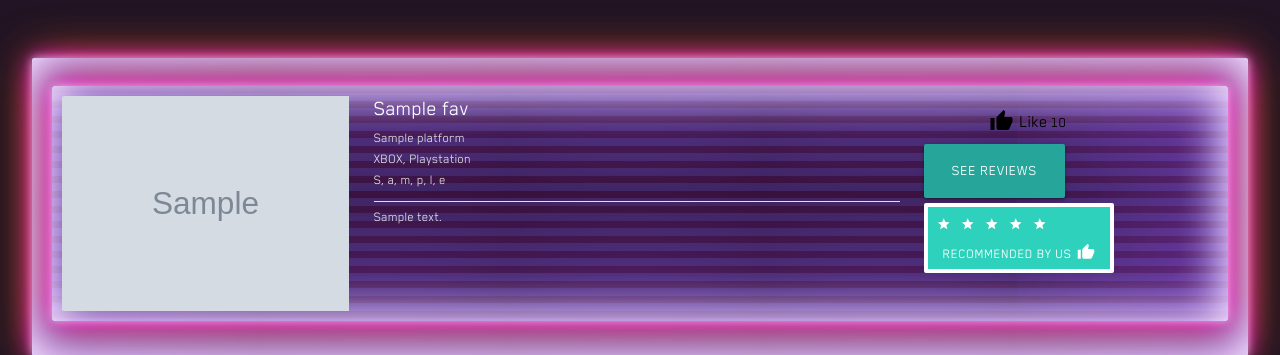
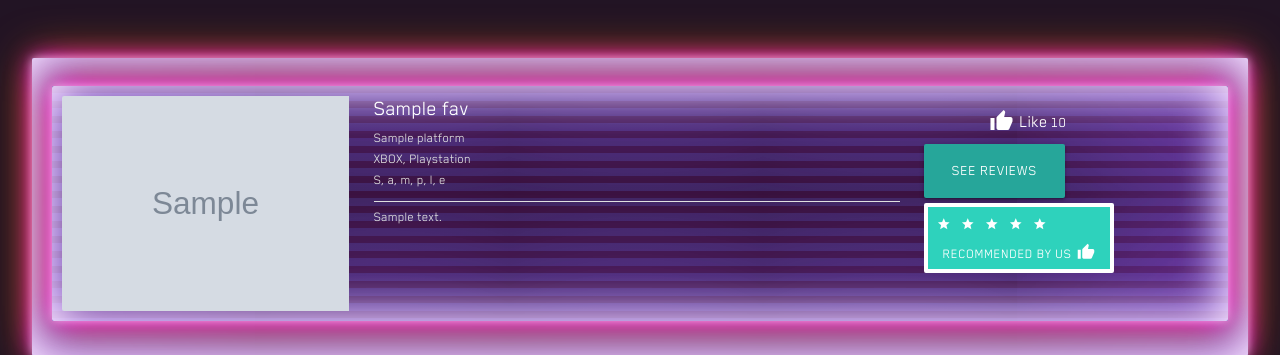
Before and after one commit to EllenSt264/my-Next-Game, a Flask app: template templates/games-favourites.html in a window 1280 px wide. Shown: the part 2346-2701 px from the top of the page. Run offline with Flask 2, Linux system fonts and the light colour scheme; the template is opened without the code that fills it: most values are stand-ins (such as "Sample title", 1, 10 or a date in 2020); grey boxes marked "Sample" are stand-in pictures; some libraries are stand-ins or nearby versions.

Commit message:
Update Recommended tags and Like btn for Favourites page

```diff
--- a/templates/games-favourites.html
+++ b/templates/games-favourites.html
@@ -117,13 +117,13 @@
                                 <div class="like-outer">
                                     <div class="like-inner">
                                         {% if session.user %}
-                                        <a href="{{ url_for('like', game_id=game._id) }}" class="black-text">
+                                        <a href="{{ url_for('like', game_id=game._id) }}" class="white-text">
                                             <i class="material-icons right like-icon">thumb_up</i>
                                             <span>Like</span>
                                             <strong>{{ game.likes }}</strong>
                                         </a>
                                         {% else %}
-                                        <a href="#!" class="black-text tooltipped" data-position="top" data-tooltip="Please sign in or register an account with us to leave likes on games">
+                                        <a href="#!" class="white-text tooltipped" data-position="top" data-tooltip="Please sign in or register an account with us to leave likes on games">
                                             <i class="material-icons right">thumb_up</i>
                                             <span>Like</span>
                                             <strong>{{ game.likes }}</strong>
@@ -191,7 +191,7 @@
                                 <div class="col s5">
                                     <!-- Recommended tag -->
                                     <div class="favourite-tag-sm">
-                                        <div class="btn-large">
+                                        <div class="btn-large disabled">
                                             <div class="stars-sm">
                                                 <i class="material-icons left">star</i>
                                                 <i class="material-icons left">star</i>
@@ -222,13 +222,13 @@
                                     <div class="like-outer-sm">
                                         <div class="like-inner-sm">
                                             {% if session.user %}
-                                                <a href="{{ url_for('like', game_id=game._id) }}" class="black-text">
+                                                <a href="{{ url_for('like', game_id=game._id) }}" class="white-text">
                                                     <i class="material-icons right like-icon">thumb_up</i>
                                                     <span>Like</span>
                                                     <strong>{{ game.likes }}</strong>
                                                 </a>
                                             {% else %}
-                                                <a href="#!" class="black-text tooltipped" data-position="top" data-tooltip="Please sign in or register an account with us to leave likes on games">
+                                                <a href="#!" class="white-text tooltipped" data-position="top" data-tooltip="Please sign in or register an account with us to leave likes on games">
                                                     <i class="material-icons right">thumb_up</i>
                                                     <span>Like</span>
                                                     <strong>{{ game.likes }}</strong>
```
